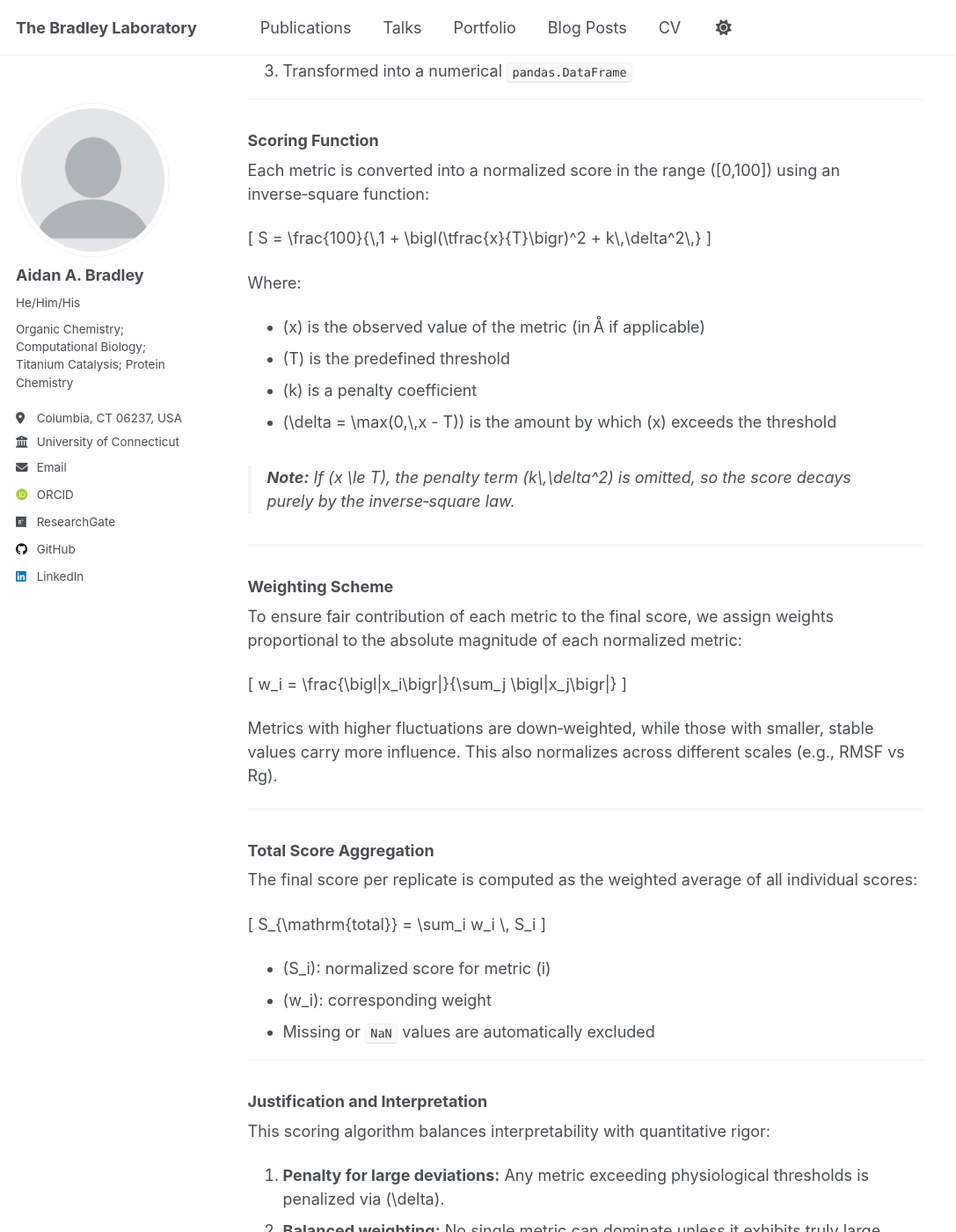
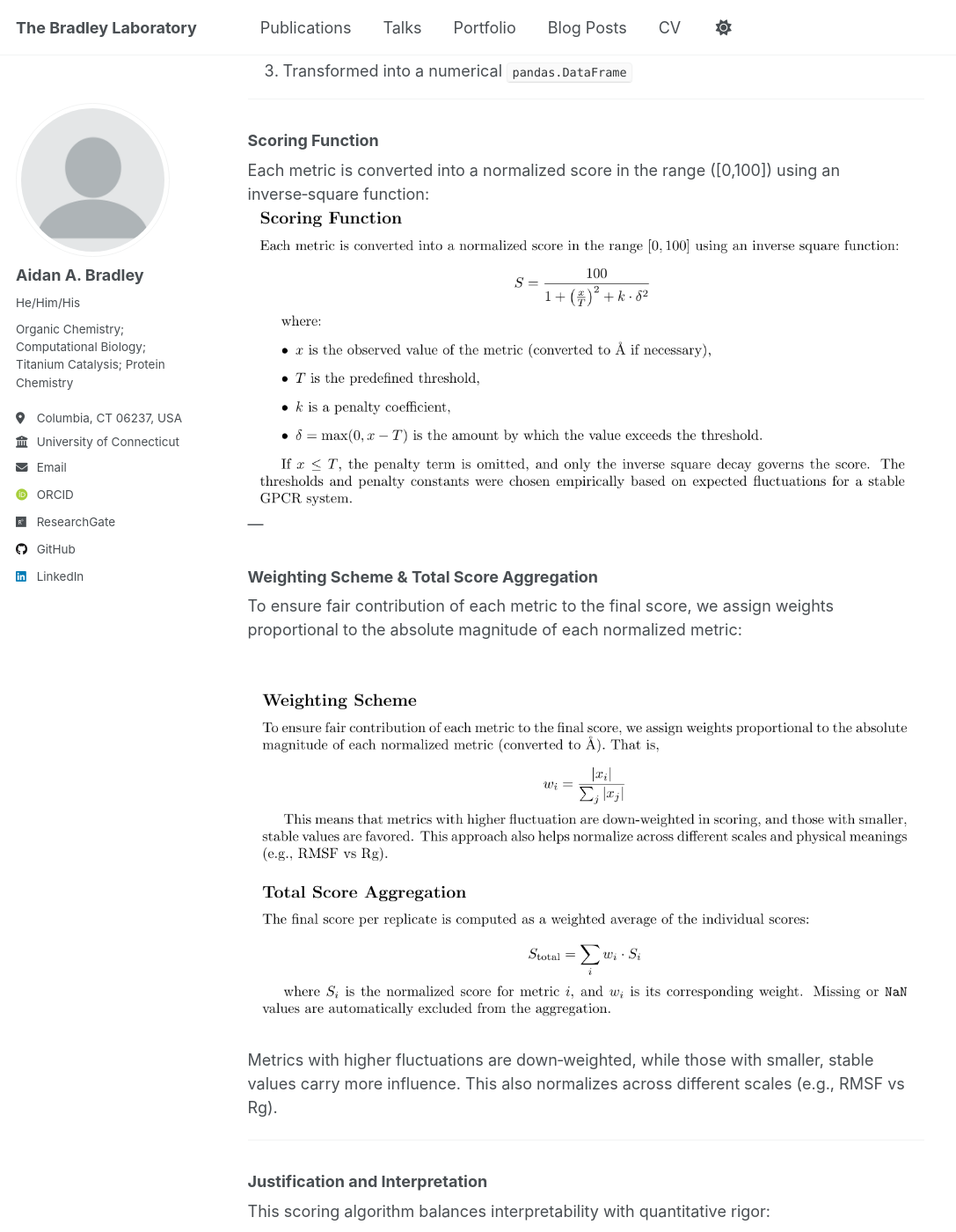
Before and after one commit to aab18011/aab18011.github.io, a Jekyll site: the page built from _portfolio/portfolio4.md, in a window 1280 px wide and 1400 px high, scrolled down 985 px. Shown: the whole window at 88% size, without its empty margins (0-1087 px from the left). Built offline with Jekyll 4.4.1, drawn with Linux system fonts in a browser that asks for light colours; some web fonts are replaced; a script that is not in the unit is left out.

Commit message:
Update portfolio4.md

```diff
--- a/_portfolio/portfolio4.md
+++ b/_portfolio/portfolio4.md
@@ -1,6 +1,6 @@
 ---
 title: "Scoring and Evaluation Algorithm for MD Simulation Data"
-excerpt: "Overview of our MD scoring workflow for 5‑HT₂A receptor simulations.<br/><img src='/images/md_scoring_workflow.png'>"
+excerpt: "Overview of our MD scoring workflow for 5‑HT₂A receptor simulations."
 collection: portfolio
 ---
 
@@ -34,45 +34,16 @@ For each metric, only the **latter half** of the simulation (50 % of the total
 ### Scoring Function
 
 Each metric is converted into a normalized score in the range \([0,100]\) using an inverse‑square function:
-
-\[
-S = \frac{100}{\,1 + \bigl(\tfrac{x}{T}\bigr)^2 + k\,\delta^2\,}
-\]
-
-Where:
-
-- \(x\) is the observed value of the metric (in Å if applicable)
-- \(T\) is the predefined threshold
-- \(k\) is a penalty coefficient
-- \(\delta = \max(0,\,x - T)\) is the amount by which \(x\) exceeds the threshold
-
-> **Note:** If \(x \le T\), the penalty term \(k\,\delta^2\) is omitted, so the score decays purely by the inverse‑square law.
-
+<br/><img src='/images/scoring-function.png'>
 ---
 
-### Weighting Scheme
+### Weighting Scheme & Total Score Aggregation
 
 To ensure fair contribution of each metric to the final score, we assign weights proportional to the absolute magnitude of each normalized metric:
 
-\[
-w_i = \frac{\bigl|x_i\bigr|}{\sum_j \bigl|x_j\bigr|}
-\]
+<br/><img src='/images/weighting-scheme.png'>
 
 Metrics with higher fluctuations are down‑weighted, while those with smaller, stable values carry more influence. This also normalizes across different scales (e.g., RMSF vs Rg).
-
----
-
-### Total Score Aggregation
-
-The final score per replicate is computed as the weighted average of all individual scores:
-
-\[
-S_{\mathrm{total}} = \sum_i w_i \, S_i
-\]
-
-- \(S_i\): normalized score for metric \(i\)
-- \(w_i\): corresponding weight
-- Missing or `NaN` values are automatically excluded
 
 ---
 
```
